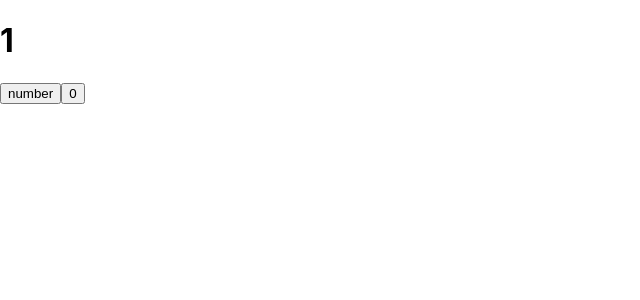
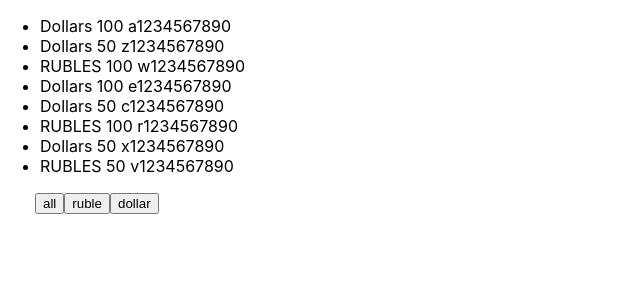
Before and after one commit to alleksandr93/MicroTasks_it-incubator, a React (Create React App) app: page / in a window 1280 px wide. Shown: the top 300 px of the page, without its empty margins (0-640 px from the left). Built offline with nearby package versions, Linux system fonts and the light colour scheme.

Commit message:
Learn method filter

```diff
--- a/src/App.tsx
+++ b/src/App.tsx
@@ -7,21 +7,34 @@ import {NewComponent} from './NewComponent';
 import {log} from 'node:util';
 import {Button} from './components/Button';
 
+export type FilterType = 'all' | 'ruble' | 'dollar'
+
 function App() {
-    let [a, setA] = useState(1)
-    const onClickHandler = () => {
-        setA(++a)
+    const [money, setMoney] = useState([
+        {banknots: 'Dollars', value: 100, number: ' a1234567890'},
+        {banknots: 'Dollars', value: 50, number: ' z1234567890'},
+        {banknots: 'RUBLES', value: 100, number: ' w1234567890'},
+        {banknots: 'Dollars', value: 100, number: ' e1234567890'},
+        {banknots: 'Dollars', value: 50, number: ' c1234567890'},
+        {banknots: 'RUBLES', value: 100, number: ' r1234567890'},
+        {banknots: 'Dollars', value: 50, number: ' x1234567890'},
+        {banknots: 'RUBLES', value: 50, number: ' v1234567890'},
+    ])
+
+    const [filter, setFilter] = useState<FilterType>('all')
+    let  currentMoney = money
+    if (filter === 'ruble'){
+        currentMoney = money.filter(el=>el.banknots === 'RUBLES')
+    } else if (filter === 'dollar') {
+        currentMoney = money.filter(el=>el.banknots === 'Dollars')
     }
-    const onClickResetHamdler = () => {
-        setA(a = 0)
+    const onClickFilterHandler = (nameButton: FilterType) => {
+        setFilter(nameButton)
     }
+
+
     return (
-        <>
-            <h1>{a}</h1>
-            <button onClick={onClickHandler}>number</button>
-            <button onClick={onClickResetHamdler}>0</button>
-        </>
-
+        <NewComponent money={currentMoney} onClickFilterHandler={onClickFilterHandler}/>
     );
 }
 
--- a/src/NewComponent.tsx
+++ b/src/NewComponent.tsx
@@ -1,39 +1,36 @@
-type NewComponentType = {
-    students: StudentType[]
+import {Button} from './components/Button';
+import React from 'react';
+import {FilterType} from './App';
+
+type ComponentPropsType = {
+    money: Array<MoneyPropsType>
+    onClickFilterHandler:(nameButton: FilterType)=>void
 }
-type StudentType = {
-    id: number
-    name: string
-    age: number
+type MoneyPropsType = {
+    banknots: string
+    value: number
+    number: string
 }
 
-export const NewComponent = (props: NewComponentType) => {
-    const topCars = [
-        {manufacturer: 'BMW', model: 'm5cs'},
-        {manufacturer: 'Mercedes', model: 'e63s'},
-        {manufacturer: 'Audi', model: 'rs6'}
-    ]
+export const NewComponent = (props: ComponentPropsType) => {
+    return (
+        <>
+            <ul>
+                {props.money.map((el, index) => {
+                    return <li key={index + 1}>
+                        <span>{el.banknots} </span>
+                        <span>{el.value}</span>
+                        <span>{el.number}</span>
+                    </li>
+                })}
+            </ul>
+            <div style={{marginLeft: '35px'}}>
+                <Button name={'all'} callBack={() => props.onClickFilterHandler('all')}/>
+                <Button name={'ruble'} callBack={() => props.onClickFilterHandler('ruble')}/>
+                <Button name={'dollar'} callBack={() => props.onClickFilterHandler('dollar')}/>
+            </div>
 
-    return (
-        <table>
-            {topCars.map((el, index) => {
-                return (
-                    <>
-                        <tr>
-                            <th>id</th>
-                            <th>manufacturer</th>
-                            <th>model</th>
-                        </tr>
-                        <tr>
-                            <td>{index+1}</td>
-                            <td>{el.manufacturer}</td>
-                            <td>{el.model}</td>
-                        </tr>
-                    </>
-
-                )
-            })}
-        </table>
+        </>
     )
 
 }
```
